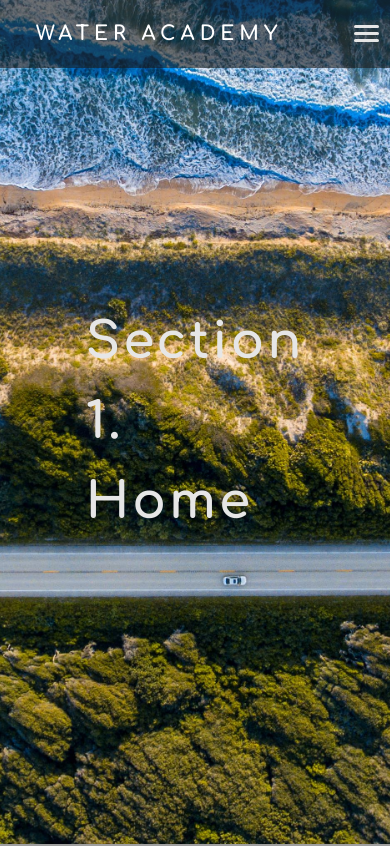
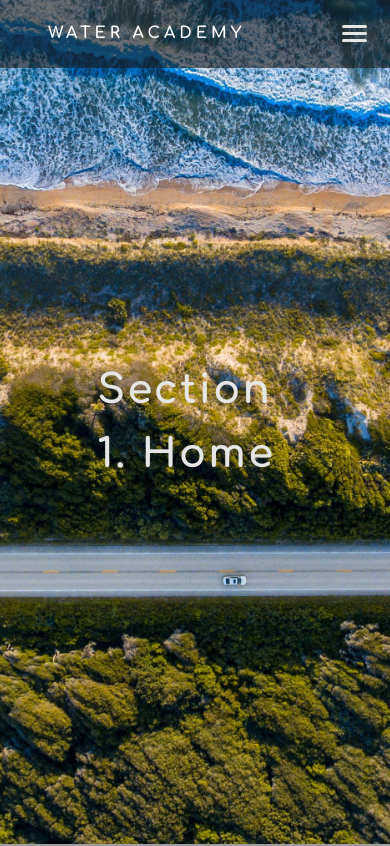
Before and after one commit to basilive/simple-menu, a plain HTML site: page index.html in a window 390 px wide. Shown: the top 846 px of the page. Drawn offline with Linux system fonts and the light colour scheme; grey boxes are pictures that could not be loaded.

```diff
--- a/css/stylesheet.css
+++ b/css/stylesheet.css
@@ -106,6 +106,7 @@ body{
     .nav__list{ width: 50%; }
 }
 @media screen and (max-width: 768px){
+    html { font-size: 50%; }
     .nav__list{
         position: absolute;
         right: 0;
```
